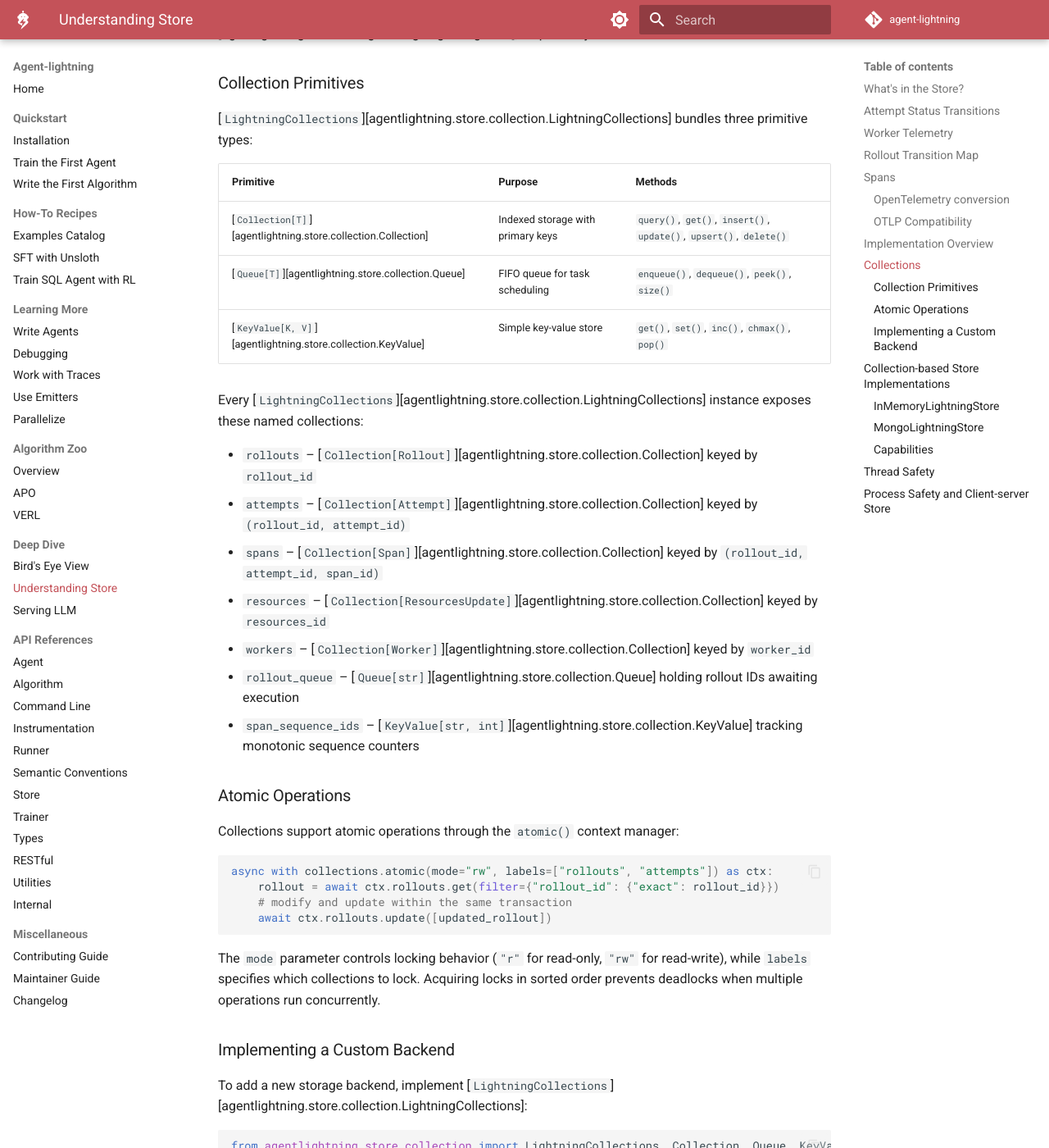
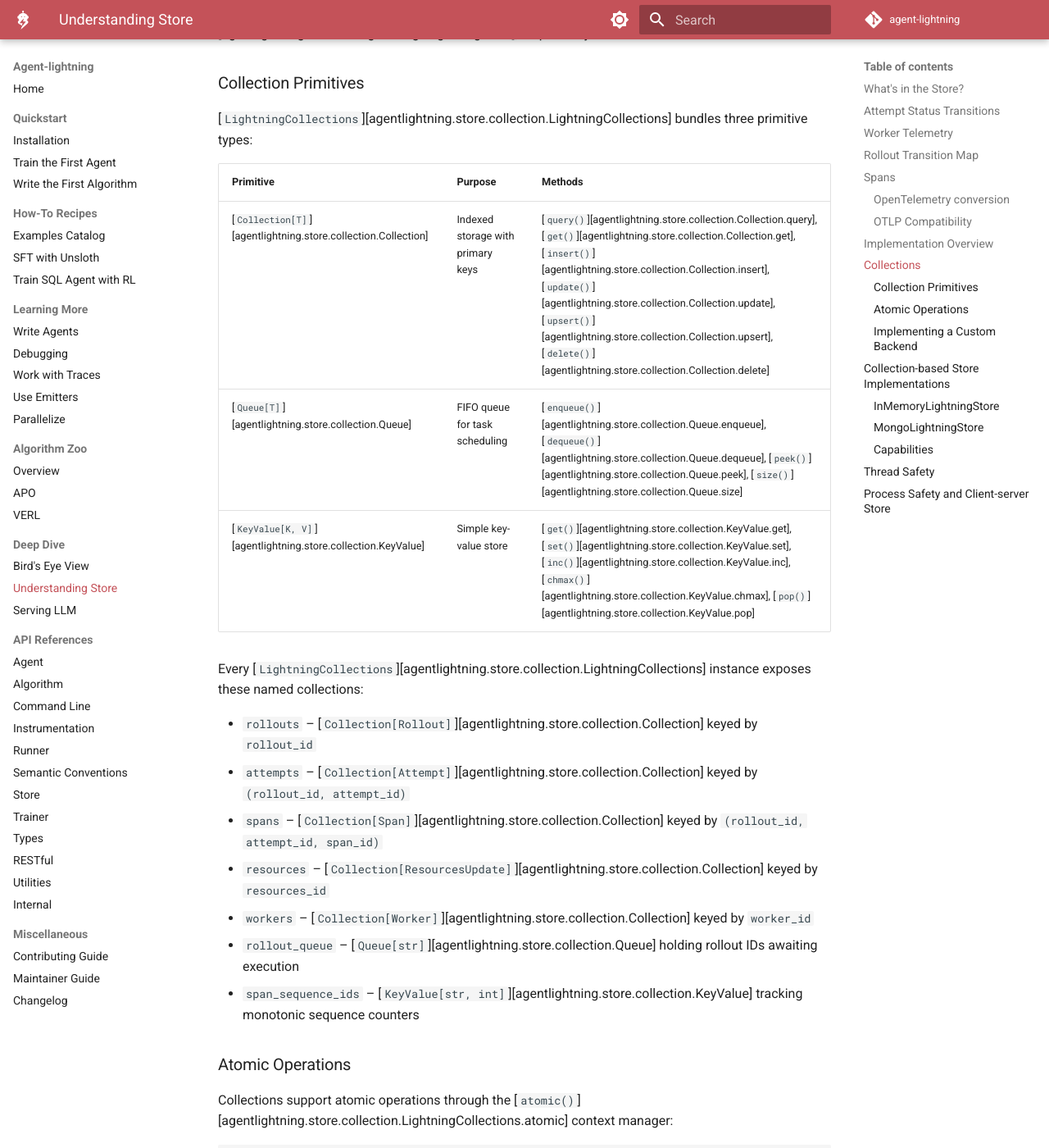
Before and after one commit to millord237/agent-lightning, an MkDocs documentation site: the page built from docs/deep-dive/store.md, in a window 1280 px wide and 1400 px high, scrolled down 7597 px. Shown: the whole window at 82% size. Built offline with MkDocs 1.6.1 and Material for MkDocs 9.7.7, drawn with Linux system fonts in a browser that asks for light colours; comment, search, counter and statistics services are not loaded; the version menu is left out; some of the changed lines change nothing that is shown; some of the changed text lies outside the part shown.

Commit message:
fix minor issues

````diff
--- a/docs/deep-dive/store.md
+++ b/docs/deep-dive/store.md
@@ -250,9 +250,9 @@
 
 | Primitive | Purpose | Methods |
 |-----------|---------|---------|
-| [`Collection[T]`][agentlightning.store.collection.Collection] | Indexed storage with primary keys | `query()`, `get()`, `insert()`, `update()`, `upsert()`, `delete()` |
-| [`Queue[T]`][agentlightning.store.collection.Queue] | FIFO queue for task scheduling | `enqueue()`, `dequeue()`, `peek()`, `size()` |
-| [`KeyValue[K, V]`][agentlightning.store.collection.KeyValue] | Simple key-value store | `get()`, `set()`, `inc()`, `chmax()`, `pop()` |
+| [`Collection[T]`][agentlightning.store.collection.Collection] | Indexed storage with primary keys | [`query()`][agentlightning.store.collection.Collection.query], [`get()`][agentlightning.store.collection.Collection.get], [`insert()`][agentlightning.store.collection.Collection.insert], [`update()`][agentlightning.store.collection.Collection.update], [`upsert()`][agentlightning.store.collection.Collection.upsert], [`delete()`][agentlightning.store.collection.Collection.delete] |
+| [`Queue[T]`][agentlightning.store.collection.Queue] | FIFO queue for task scheduling | [`enqueue()`][agentlightning.store.collection.Queue.enqueue], [`dequeue()`][agentlightning.store.collection.Queue.dequeue], [`peek()`][agentlightning.store.collection.Queue.peek], [`size()`][agentlightning.store.collection.Queue.size] |
+| [`KeyValue[K, V]`][agentlightning.store.collection.KeyValue] | Simple key-value store | [`get()`][agentlightning.store.collection.KeyValue.get], [`set()`][agentlightning.store.collection.KeyValue.set], [`inc()`][agentlightning.store.collection.KeyValue.inc], [`chmax()`][agentlightning.store.collection.KeyValue.chmax], [`pop()`][agentlightning.store.collection.KeyValue.pop] |
 
 Every [`LightningCollections`][agentlightning.store.collection.LightningCollections] instance exposes these named collections:
 
@@ -266,7 +266,7 @@
 
 ### Atomic Operations
 
-Collections support atomic operations through the `atomic()` context manager:
+Collections support atomic operations through the [`atomic()`][agentlightning.store.collection.LightningCollections.atomic] context manager:
 
 ```python
 async with collections.atomic(mode="rw", labels=["rollouts", "attempts"]) as ctx:
@@ -275,7 +275,7 @@
     await ctx.rollouts.update([updated_rollout])
 ```
 
-The `mode` parameter controls locking behavior (`"r"` for read-only, `"rw"` for read-write), while `labels` specifies which collections to lock. Acquiring locks in sorted order prevents deadlocks when multiple operations run concurrently.
+The arguments passed to [`atomic()`][agentlightning.store.collection.LightningCollections.atomic] are quite arbitrary and flexible. Different implementations may have different interpretations of the arguments. For example, to [`InMemoryLightningCollections`][agentlightning.store.collection.InMemoryLightningCollections], the `mode` parameter controls locking behavior (`"r"` for read-only, `"rw"` for read-write), while `labels` specifies which collections to lock. Acquiring locks in sorted order prevents deadlocks when multiple operations run concurrently.
 
 ### Implementing a Custom Backend
 
@@ -303,7 +303,7 @@
 Then instantiate your store:
 
 ```python
-from agentlightning import CollectionBasedLightningStore
+from agentlightning.store.collection_based import CollectionBasedLightningStore
 
 store = CollectionBasedLightningStore(collections=MyLightningCollections())
 ```
@@ -376,7 +376,7 @@
 
 The server tracks the creator PID. In the owner process it delegates directly to the in-memory store; in other processes it lazily constructs a [`LightningStoreClient`][agentlightning.LightningStoreClient] to talk to the HTTP API. This prevents accidental cross-process mutation of the wrong memory image. When the server is pickled (e.g., via `multiprocessing`), only the minimal fields are serialized, but **NOT** the FastAPI/uvicorn objects. Subprocesses won’t accidentally carry live server state. Forked subprocess should also use [`LightningStoreClient`][agentlightning.LightningStoreClient] to communicate with the server in the main process.
 
-On the client side, the client retries network/5xx failures using a small backoff, and probes `/health` between attempts. Application exceptions inside the server are wrapped as HTTP 400 with a traceback—these are **not retried**. The client also maintains a **per-event-loop** `aiohttp.ClientSession` map so that tracer callbacks (often on separate loops/threads) don’t hang by reusing a session from another loop.
+On the client side, the client retries network/5xx failures using a small backoff, and probes `/v1/agl/health` between attempts. Application exceptions inside the server are wrapped as HTTP 400 with a traceback—these are **not retried**. The client also maintains a **per-event-loop** `aiohttp.ClientSession` map so that tracer callbacks (often on separate loops/threads) don’t hang by reusing a session from another loop.
 
 Minimal lifecycle:
 
````
